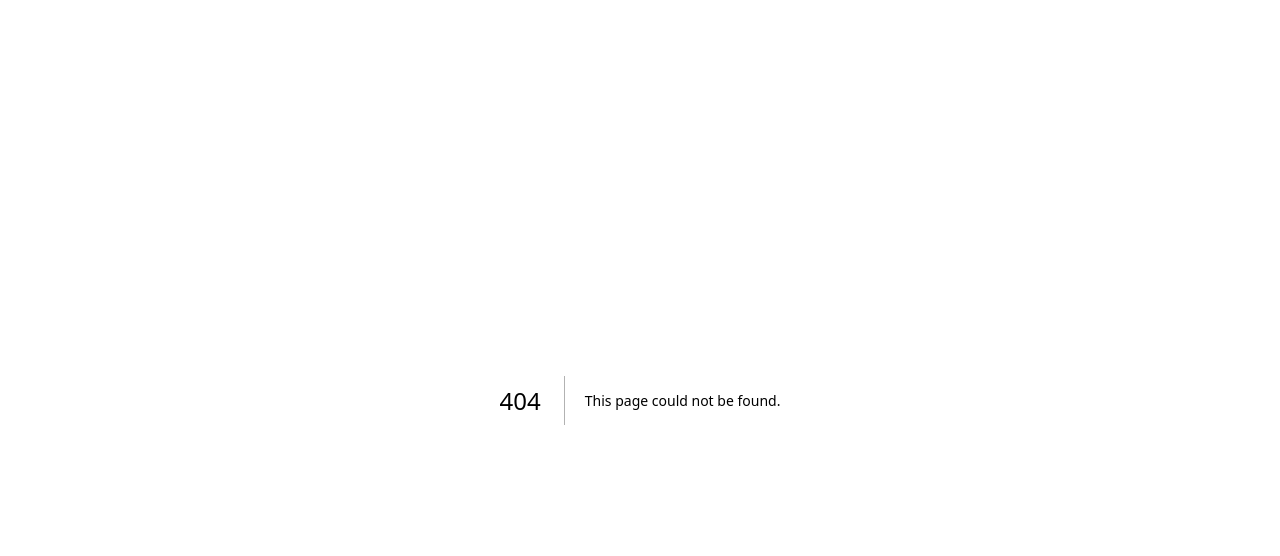
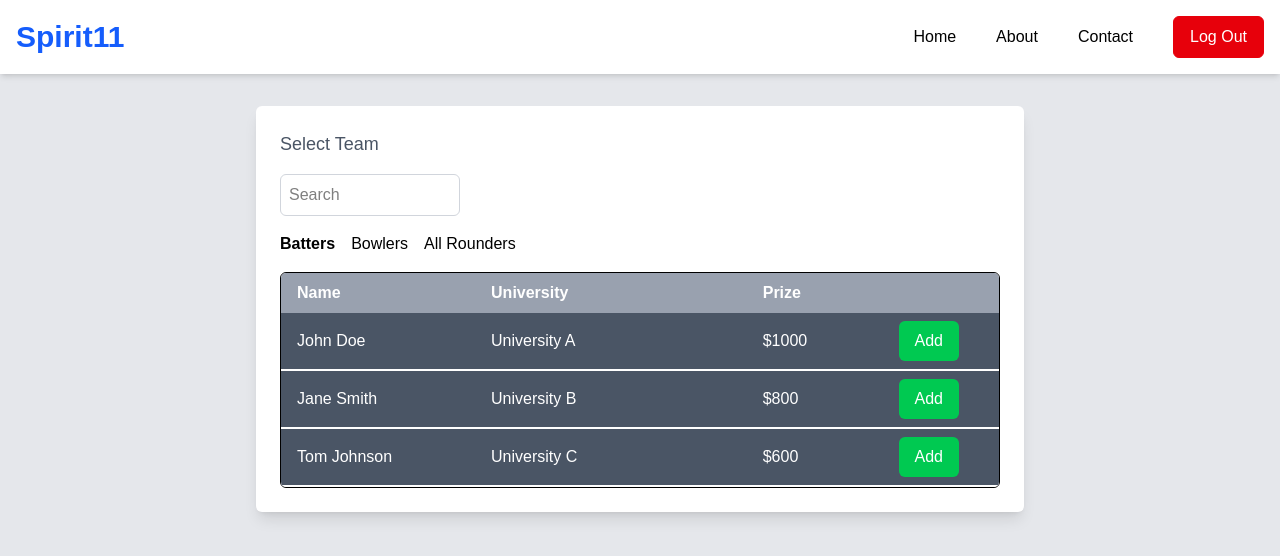
Before and after one commit to IshanHansaka/SpiritX_TetraBytes_02, a Next.js app in the folder client/: page /selectTeam in a window 1280 px wide. Before the commit this address had no page. Shown: the top 556 px of the page. Built offline with nearby package versions, Linux system fonts and the light colour scheme.

Commit message:
feat : Select Team

```diff
--- /dev/null
+++ b/client/app/selectTeam/page.tsx
@@ -0,0 +1,147 @@
+'use client';
+
+import { useState, useEffect } from 'react';
+import NavBar from '../components/navBar';
+
+interface PlayerStats {
+  position: number;
+  player: string;
+  runs?: number;
+  wickets?: number;
+  university: string;
+  prize: string;
+}
+
+const SelectTeam = () => {
+  const [activeTab, setActiveTab] = useState<'batting' | 'bowling' | 'allrounders'>('batting');
+  const [battingStats, setBattingStats] = useState<PlayerStats[]>([]);
+  const [bowlingStats, setBowlingStats] = useState<PlayerStats[]>([]);
+  const [allRoundersStats, setAllRoundersStats] = useState<PlayerStats[]>([]);
+  const [searchQuery, setSearchQuery] = useState('');
+
+  useEffect(() => {
+    // Dummy data for demonstration. Replace with real API data when needed.
+    const dummyBattingStats = [
+      { position: 1, player: 'John Doe', runs: 500, university: 'University A', prize: '$1000' },
+      { position: 2, player: 'Jane Smith', runs: 450, university: 'University B', prize: '$800' },
+      { position: 3, player: 'Tom Johnson', runs: 400, university: 'University C', prize: '$600' },
+    ];
+
+    const dummyBowlingStats = [
+      { position: 1, player: 'Alice Brown', wickets: 30, university: 'University D', prize: '$1000' },
+      { position: 2, player: 'Bob White', wickets: 28, university: 'University E', prize: '$800' },
+      { position: 3, player: 'Charlie Green', wickets: 25, university: 'University F', prize: '$600' },
+    ];
+
+    const dummyAllRoundersStats = [
+      { position: 1, player: 'David Lee', runs: 350, wickets: 20, university: 'University G', prize: '$1000' },
+      { position: 2, player: 'Emily Harris', runs: 320, wickets: 18, university: 'University H', prize: '$800' },
+      { position: 3, player: 'Frank King', runs: 300, wickets: 15, university: 'University I', prize: '$600' },
+    ];
+
+    setBattingStats(dummyBattingStats);
+    setBowlingStats(dummyBowlingStats);
+    setAllRoundersStats(dummyAllRoundersStats);
+  }, []);
+
+  const handleSearch = (e: React.ChangeEvent<HTMLInputElement>) => {
+    setSearchQuery(e.target.value);
+  };
+
+  const filterData = (data: PlayerStats[]) => {
+    return data.filter((player) =>
+      player.player.toLowerCase().includes(searchQuery.toLowerCase()) ||
+      player.university.toLowerCase().includes(searchQuery.toLowerCase())
+    );
+  };
+
+  const handleButtonClick = (playerName: string) => {
+    alert(`Selected player: ${playerName}`);
+  };
+
+  return (
+    <div className="bg-gray-200 min-h-screen">
+      <NavBar />
+      <div className="p-8 flex justify-center">
+        <div className="bg-white p-6 w-full max-w-3xl rounded-md shadow-lg">
+          <h2 className="text-gray-600 text-lg mb-4">Select Team</h2>
+
+          {/* Search Bar */}
+          <div className="mb-4">
+            <input
+              type="text"
+              placeholder="Search"
+              value={searchQuery}
+              onChange={handleSearch}
+              className="p-2 w-1/4 border border-gray-300 rounded-md"
+            />
+          </div>
+
+          {/* Tabs (No Style Changes) */}
+          <div className="mt-4 flex space-x-4">
+            <button
+              className={activeTab === 'batting' ? 'font-bold' : ''}
+              onClick={() => setActiveTab('batting')}
+            >
+              Batters
+            </button>
+            <button
+              className={activeTab === 'bowling' ? 'font-bold' : ''}
+              onClick={() => setActiveTab('bowling')}
+            >
+              Bowlers
+            </button>
+            <button
+              className={activeTab === 'allrounders' ? 'font-bold' : ''}
+              onClick={() => setActiveTab('allrounders')}
+            >
+              All Rounders
+            </button>
+          </div>
+
+          {/* Table Wrapper with Scroll */}
+          <div className="overflow-y-auto mt-4 max-h-72 border rounded-md">
+            <table className="w-full border-collapse">
+              {/* Fixed Header */}
+              <thead className="bg-gray-400 text-white sticky top-0">
+                <tr>
+                  <th className="py-2 px-4 text-left w-40">Name</th>
+                  <th className="py-2 px-4 text-left w-56">University</th>
+                  <th className="py-2 px-4 text-left w-28">Prize</th>
+                  <th className="py-2 px-4 text-left w-24"></th>
+                </tr>
+              </thead>
+              {/* Dynamic Table Body */}
+              <tbody className="bg-gray-200">
+                {filterData(
+                  activeTab === 'batting'
+                    ? battingStats
+                    : activeTab === 'bowling'
+                    ? bowlingStats
+                    : allRoundersStats
+                ).map((player, index) => (
+                  <tr key={index} className="bg-gray-600 text-white border-b-2 border-white">
+                    <td className="py-2 px-4 text-left w-40">{player.player}</td>
+                    <td className="py-2 px-4 text-left w-56">{player.university}</td>
+                    <td className="py-2 px-4 text-left w-28">{player.prize}</td>
+                    <td className="py-2 px-4 text-left w-24">
+                      <button
+                        className="bg-green-500 text-white px-4 py-2 rounded-md"
+                        onClick={() => handleButtonClick(player.player)}
+                      >
+                        Add
+                      </button>
+                    </td>
+                  </tr>
+                ))}
+              </tbody>
+            </table>
+          </div>
+
+        </div>
+      </div>
+    </div>
+  );
+};
+
+export default SelectTeam;
```
